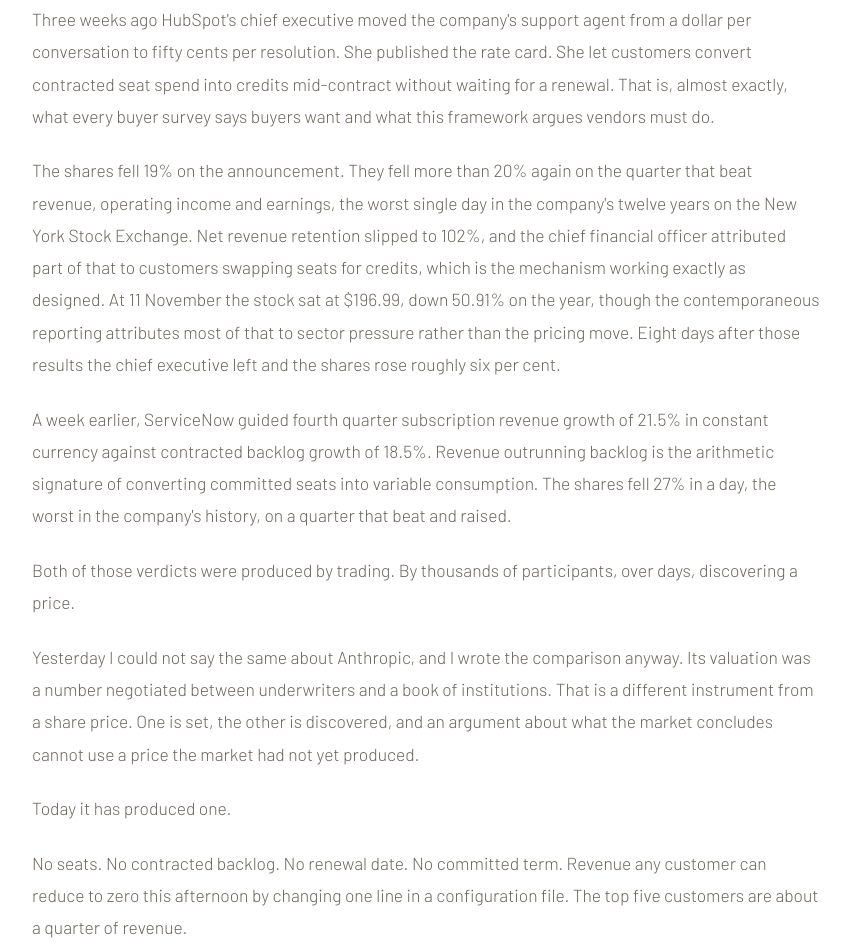
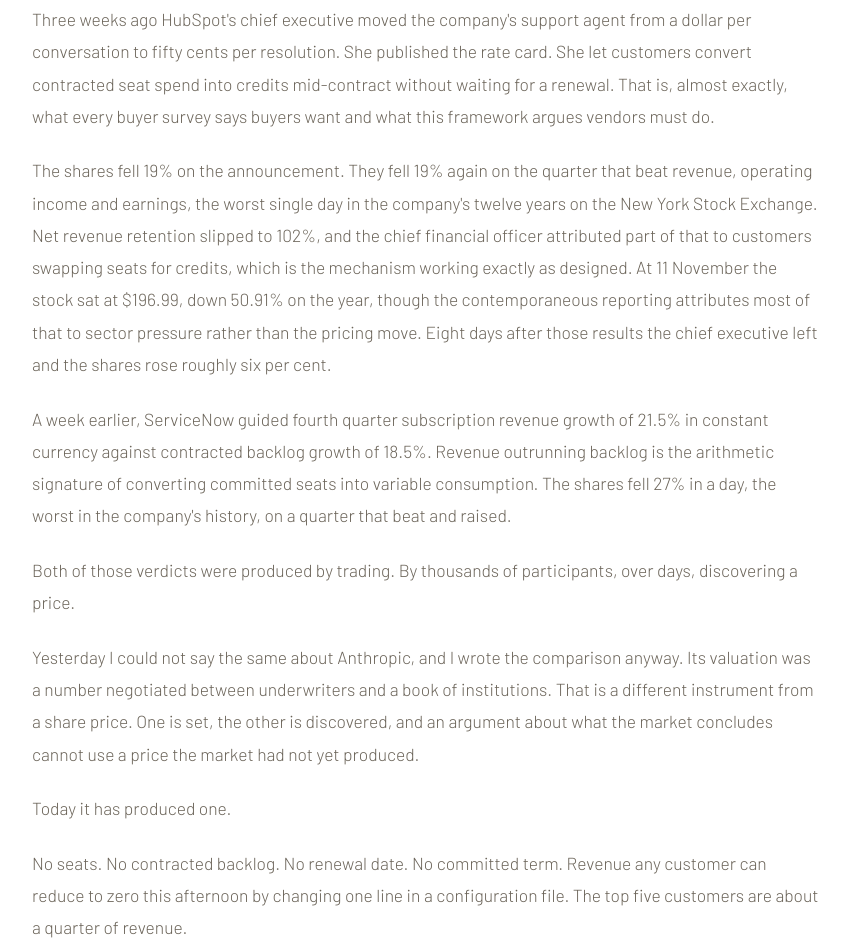
Before and after one commit to fragenticadvisor-jpg/agentic-monetization-assessment, a plain HTML site: page newsletter/season-3/opposite-verdicts/index.html in a window 1280 px wide. Shown: the part 4099-5050 px from the top of the page, without its empty margins (214-1064 px from the left). Drawn offline with nearby package versions, Linux system fonts and the light colour scheme; a script that the page names is missing.

Commit message:
Two more 6 August figures stated as 'more than 20%' (#20)
Follow-up to the previous commit, which caught the Sources entries but not
these two in different wording: one in the Special's body and one in Episode
3's source list. The 6 August close was 19%, with 20.2% the intraday reading.

Repo now carries no instance of 'more than 20%' for that day.


Claude-Session: https://claude.ai/code/session_01WXUGydMFm8Xcv1SyCwMgme

Co-authored-by: Claude <noreply@anthropic.com>

```diff
--- a/newsletter/season-3/opposite-verdicts/index.html
+++ b/newsletter/season-3/opposite-verdicts/index.html
@@ -82,7 +82,7 @@
 <h2>Identical economics. Opposite verdicts.</h2>
 <p>Now the argument, and until yesterday it had a hole in it that I want to name before I make it.</p>
 <p>Three weeks ago HubSpot's chief executive moved the company's support agent from a dollar per conversation to fifty cents per resolution. She published the rate card. She let customers convert contracted seat spend into credits mid-contract without waiting for a renewal. That is, almost exactly, what every buyer survey says buyers want and what this framework argues vendors must do.</p>
-<p>The shares fell 19% on the announcement. They fell more than 20% again on the quarter that beat revenue, operating income and earnings, the worst single day in the company's twelve years on the New York Stock Exchange. Net revenue retention slipped to 102%, and the chief financial officer attributed part of that to customers swapping seats for credits, which is the mechanism working exactly as designed. At 11 November the stock sat at $196.99, down 50.91% on the year, though the contemporaneous reporting attributes most of that to sector pressure rather than the pricing move. Eight days after those results the chief executive left and the shares rose roughly six per cent.</p>
+<p>The shares fell 19% on the announcement. They fell 19% again on the quarter that beat revenue, operating income and earnings, the worst single day in the company's twelve years on the New York Stock Exchange. Net revenue retention slipped to 102%, and the chief financial officer attributed part of that to customers swapping seats for credits, which is the mechanism working exactly as designed. At 11 November the stock sat at $196.99, down 50.91% on the year, though the contemporaneous reporting attributes most of that to sector pressure rather than the pricing move. Eight days after those results the chief executive left and the shares rose roughly six per cent.</p>
 <p>A week earlier, ServiceNow guided fourth quarter subscription revenue growth of 21.5% in constant currency against contracted backlog growth of 18.5%. Revenue outrunning backlog is the arithmetic signature of converting committed seats into variable consumption. The shares fell 27% in a day, the worst in the company's history, on a quarter that beat and raised.</p>
 <p>Both of those verdicts were produced by trading. By thousands of participants, over days, discovering a price.</p>
 <p>Yesterday I could not say the same about Anthropic, and I wrote the comparison anyway. Its valuation was a number negotiated between underwriters and a book of institutions. That is a different instrument from a share price. One is set, the other is discovered, and an argument about what the market concludes cannot use a price the market had not yet produced.</p>
```
Also changed, not shown: newsletter/season-3/shipped-the-meter/index.html (+1 -1 lines).
